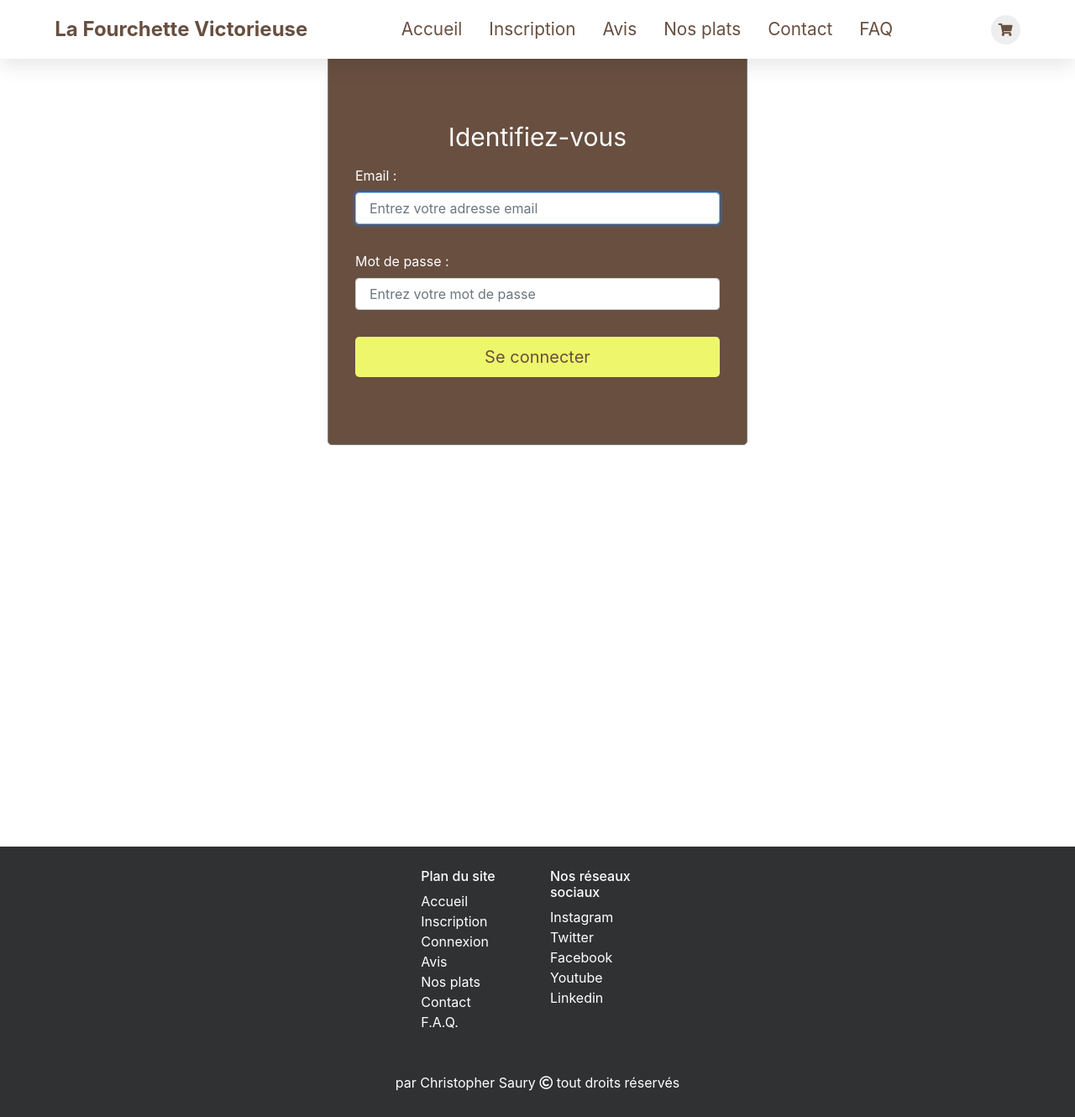
After one commit to ChristopherSaury/ChristopherSaury-projet-certification-christopher-saury, a Symfony app: template templates/security/login.html.twig in a window 1280 px wide. The commit adds this page. Shown: the whole page at 84% size. Run offline with Twig, Linux system fonts and the light colour scheme; the template is opened without the code that fills it, so the values that code supplies are empty; some libraries are stand-ins or nearby versions.

Commit message:
Registration and login

```diff
--- a/src/Form/RegistrationFormType.php
+++ b/src/Form/RegistrationFormType.php
@@ -27,7 +27,10 @@ class RegistrationFormType extends AbstractType
                 'label' => 'Prénom* :',
                 'attr' => ['placeholder' => 'Entrer votre prénom']
             ])
-            ->add('email', TextType::class,[ 'label' => 'Email* :', 'attr' => ['placeholder' => 'Entrer votre email']])
+            ->add('phone', TextType::class,['label' => 'numéro de téléphone (facultatif):',
+            'required' => false,
+                    'attr' => ['placeholder' => 'Entrer votre numéro de téléphone']])
+            ->add('email', TextType::class,[ 'label' => 'Email* :', 'attr' => ['placeholder' => 'Entrer votre adresse email']])
             ->add('agreeTerms', CheckboxType::class, [
                 'label' => 'Termes d\'utilisation',
                 'mapped' => false,
--- a/src/Security/EmailVerifier.php
+++ b/src/Security/EmailVerifier.php
@@ -8,7 +8,8 @@ use Symfony\Component\HttpFoundation\Request;
 use Symfony\Component\Mailer\MailerInterface;
 use Symfony\Component\Security\Core\User\UserInterface;
 use SymfonyCasts\Bundle\VerifyEmail\VerifyEmailHelperInterface;
-use SymfonyCasts\Bundle\VerifyEmail\Exception\VerifyEmailExceptionInterface;
+
+
 
 
 class EmailVerifier
--- a/src/Security/SecurityAuthenticator.php
+++ b/src/Security/SecurityAuthenticator.php
@@ -53,7 +53,7 @@ class SecurityAuthenticator extends AbstractLoginFormAuthenticator
         // For example:
         //return new RedirectResponse($this->urlGenerator->generate('some_route'));
         // throw new \Exception('TODO: provide a valid redirect inside '.__FILE__);
-        return new RedirectResponse('home');
+        return new RedirectResponse($this->urlGenerator->generate('home'));
     }
 
     protected function getLoginUrl(Request $request): string
--- a/templates/base.html.twig
+++ b/templates/base.html.twig
@@ -25,7 +25,7 @@
 
             <nav class="navbar">
               <a class="navigation-link" href="{{path('home')}}">Accueil</a>
-              <a class="navigation-link" href="">Inscription</a>
+              <a class="navigation-link" href="{{path('app_register')}}">Inscription</a>
               <a class="navigation-link" href="#review">Avis</a>
               <a class="navigation-link" href="{{path('selection')}}">Nos plats</a>
               <a class="navigation-link" href="#contact">Contact</a>
@@ -49,8 +49,8 @@
               <div class="col-lg d-flex flex-column">
                 <h6>Plan du site</h6>
                 <a href="{{path('home')}}">Accueil</a>
-                <a href="">Inscription</a>
-                <a href="">Connexion</a>
+                <a href="{{path('app_register')}}">Inscription</a>
+                <a href="{{path('app_login')}}">Connexion</a>
                 <a href="#">Avis</a>
                 <a href="#">Nos plats</a>
                 <a href="#">Contact</a>
--- /dev/null
+++ b/templates/security/login.html.twig
@@ -0,0 +1,56 @@
+{% extends 'base.html.twig' %}
+
+{% block title %}Connexion{% endblock %}
+
+{% block stylesheets %}
+    <link rel="stylesheet" href="{{asset('asset/css/login.css')}}">
+{% endblock %}
+
+{% block body %}
+<section id="logIn">
+    <div class="container">
+        <div class="row">
+            <div class="form-wrap col-lg">
+<form method="post">
+    {% if error %}
+        <div class="alert alert-danger">{{ error.messageKey|trans(error.messageData, 'security') }}</div>
+    {% endif %}
+
+    {% if app.user %}
+        <div class="mb-3">
+            You are logged in as {{ app.user.username }}, <a href="{{ path('app_logout') }}">Logout</a>
+        </div>
+    {% endif %}
+
+    <h2 class="h3 mb-3 font-weight-normal">Identifiez-vous</h2>
+    <label for="inputEmail">Email :</label>
+    <input type="email" value="{{ last_username }}" name="email" id="inputEmail" class="form-control" autocomplete="email" placeholder="Entrez votre adresse email" required autofocus>
+    <label for="inputPassword">Mot de passe :</label>
+    <input type="password" name="password" id="inputPassword" class="form-control" autocomplete="current-password" placeholder="Entrez votre mot de passe" required>
+
+    <input type="hidden" name="_csrf_token"
+           value="{{ csrf_token('authenticate') }}"
+    >
+
+    {#
+        Uncomment this section and add a remember_me option below your firewall to activate remember me functionality.
+        See https://symfony.com/doc/current/security/remember_me.html
+
+        <div class="checkbox mb-3">
+            <label>
+                <input type="checkbox" name="_remember_me"> Remember me
+            </label>
+        </div>
+    #}
+
+    <div class="d-flex justify-content-center btn-form-wrapper">
+        <button class="btn btn-lg" type="submit"  style="background: #eef66c">
+            Se connecter
+        </button>
+      </div>
+</form>
+            </div>
+        </div>
+    </div>
+</section>
+{% endblock %}
--- a/templates/selection/index.html.twig
+++ b/templates/selection/index.html.twig
@@ -90,7 +90,7 @@
                   <div class="dish-content">
                     <div class="dish-info">
                       <h3>{{ dish.name }}</h3>
-                      <p>3,40£</p>
+                      <p>{{ dish.price }} €</p>
                     </div>
                     <p class="dish-text">{{ dish.description }}</p>
                   </div>
```
Also changed, not shown: templates/registration/register.html.twig (added, +39 -0 lines).
